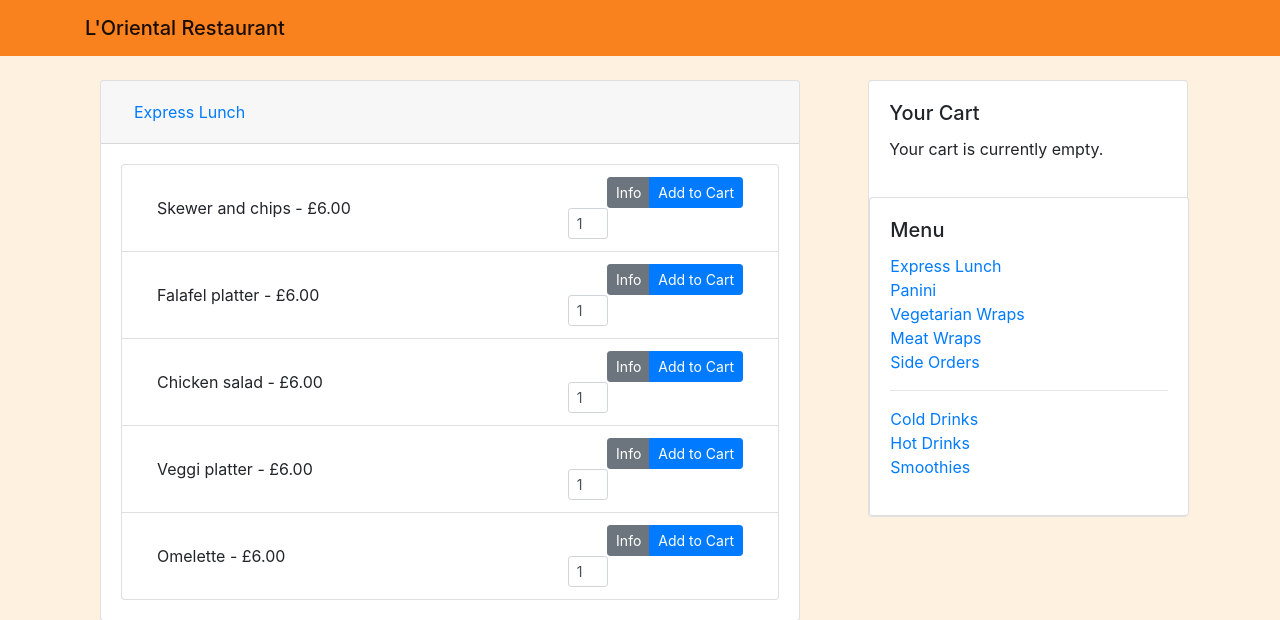
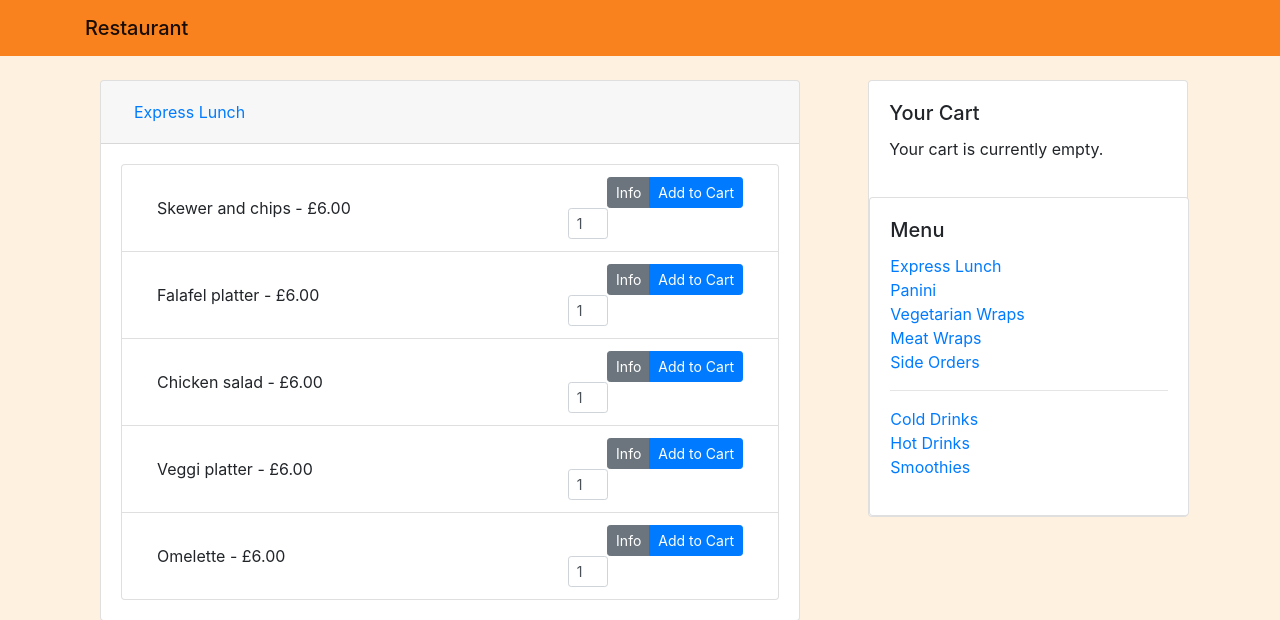
Before and after one commit to thealexcons/restaurant-ordering-system, a Flask app: page / in a window 1280 px wide. Shown: the top 620 px of the page. Run offline with Flask 2, Linux system fonts and the light colour scheme; some libraries are stand-ins or nearby versions.

Commit message:
Update base.html

```diff
--- a/workspace/templates/base.html
+++ b/workspace/templates/base.html
@@ -1,7 +1,7 @@
 <!doctype html>
 <html lang="en">
     <head>
-        <title>{{ title }} - L'Oriental Restaurant</title>
+        <title>{{ title }} My Restaurant</title>
         <meta charset="utf-8">
         <meta name="viewport" content="width=device-width, initial-scale=1, shrink-to-fit=no">
 
@@ -15,7 +15,7 @@
             <div class="col">
                 <nav class="navbar navbar-light navbar-fixed-top" style="background-color: #f9821e;">
                     <div class="container">
-                        <a href="{{ url_for("menu") }}"><span class="navbar-brand mb-0 h1">L'Oriental Restaurant</span></a>
+                        <a href="{{ url_for("menu") }}"><span class="navbar-brand mb-0 h1">Restaurant</span></a>
                     </div>
                 </nav>
             </div>
```
